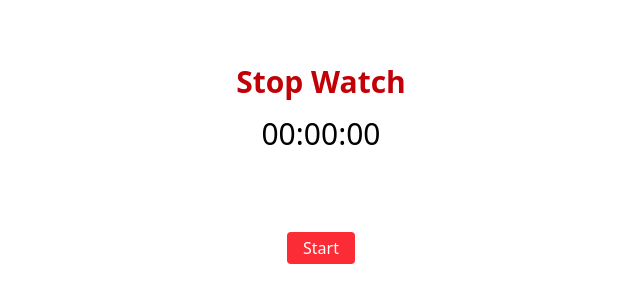
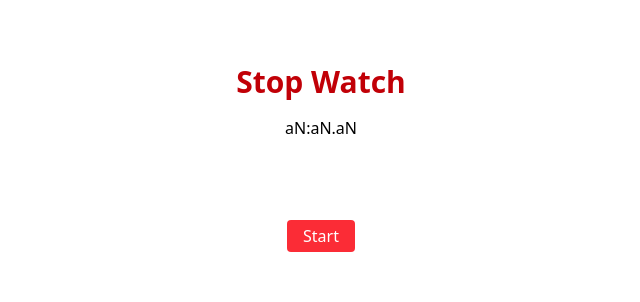
Before and after one commit to Shreyya18/react, a React (Vite) app in the folder stop-watch/: page / in a window 1280 px wide. Shown: the top 302 px of the page, without its empty margins (319-959 px from the left). Built offline with nearby package versions, Linux system fonts and the light colour scheme.

Commit message:
refactor Timer component to accept times prop and display formatted time

```diff
--- a/stop-watch/src/Components/Timer.jsx
+++ b/stop-watch/src/Components/Timer.jsx
@@ -1,12 +1,18 @@
 import React from 'react'
 
-const Timer = () => {
-    const[seconds,setSeconds]=React.useState("00");
-    const[minutes,setMinutes]=React.useState("00");
-    const[hours,setHours]=React.useState("00");
+const Timer = ({times}) => {
+
     return (
     <div>
-        <p className='text-3xl'>{hours}:{minutes}:{seconds}</p>
+      <span >
+                {("0" + Math.floor((times.time / 60000) % 60)).slice(-2)}:
+            </span>
+            <span >
+                {("0" + Math.floor((times.time / 1000) % 60)).slice(-2)}.
+            </span>
+            <span >
+                {("0" + ((times.time / 10) % 100)).slice(-2)}
+            </span>
     </div>
   )
 }
```
